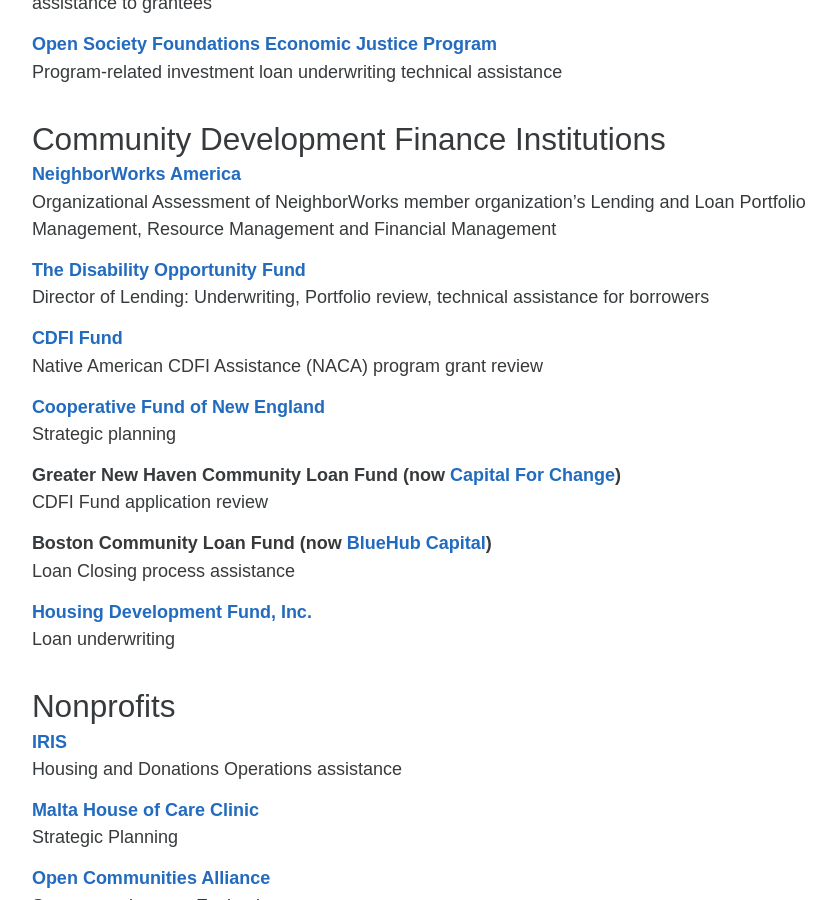
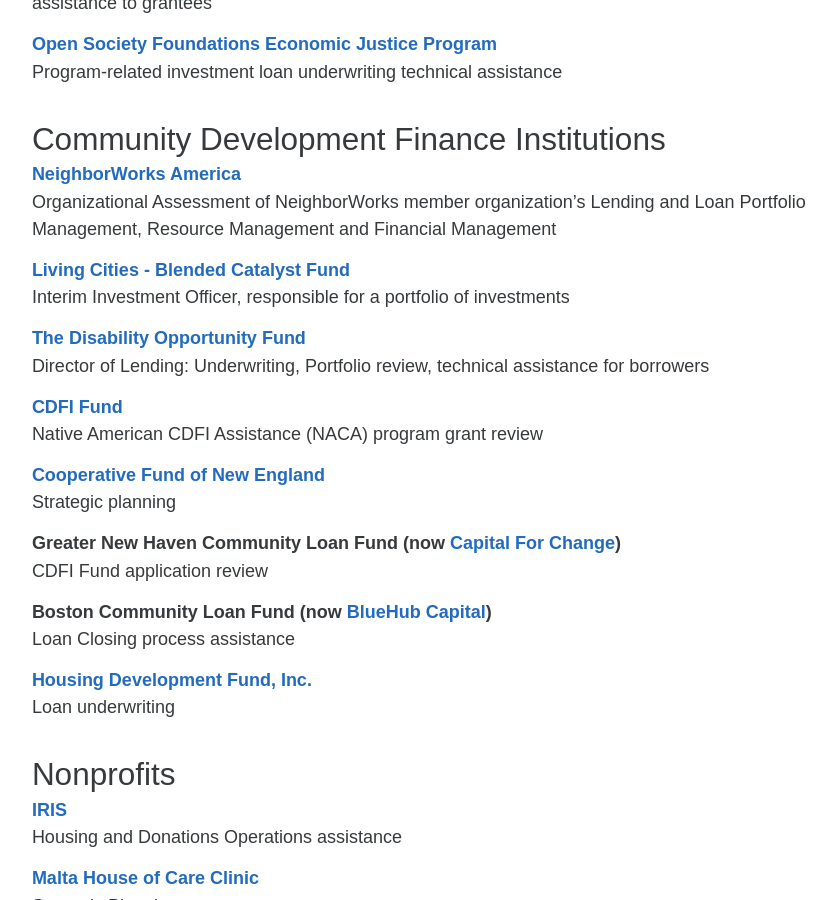
Before and after one commit to ClaireMorduch/clairemorduch, a Jekyll site: the page built from clients.md, in a window 1280 px wide and 900 px high, scrolled down 925 px. Shown: the whole window, without its empty margins (220-1056 px from the left). Built offline with Jekyll 4.4.1, drawn with Linux system fonts in a browser that asks for light colours.

Commit message:
Update clients.md

```diff
--- a/clients.md
+++ b/clients.md
@@ -33,6 +33,9 @@ Program-related investment loan underwriting technical assistance
 
 ##### [NeighborWorks America](http://www.neighborworks.org/Training-Services/Organizational-Assessment)
 Organizational Assessment of NeighborWorks member organization's Lending and Loan Portfolio Management, Resource Management and Financial Management
+
+##### [Living Cities - Blended Catalyst Fund](http://www.livingcities.org)
+Interim Investment Officer, responsible for a portfolio of investments
 
 ##### [The Disability Opportunity Fund](http://www.thedof.org)
 Director of Lending: Underwriting, Portfolio review, technical assistance for borrowers
```
